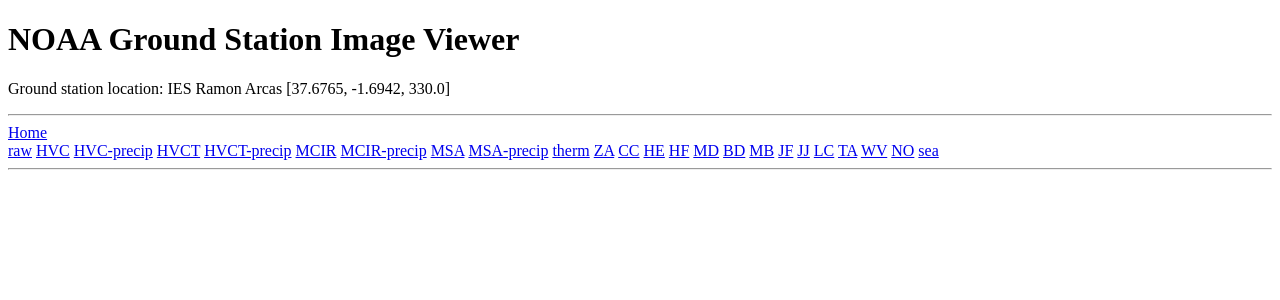
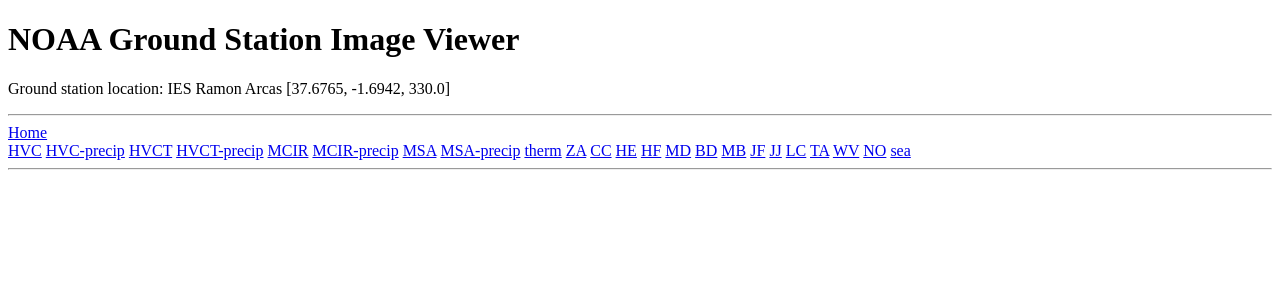
Before and after one commit to ARF20NET/satimgview, a PHP site: page /index.php in a window 1280 px wide. Shown: the top 300 px of the page. Run offline with PHP 8.4, Linux system fonts and the light colour scheme.

Commit message:
Remove raw tab

```diff
--- a/index.php
+++ b/index.php
@@ -24,7 +24,7 @@ function array_search_partial($arr, $keyword) {
 }
 
 if (!isset($_GET["type"])) {
-	$_GET["type"] = "raw";
+	$_GET["type"] = "MCIR-precip";
 }
 
 check($_GET["type"]);
@@ -57,7 +57,6 @@ $type = $_GET['type'];
 		<p>Ground station location: IES Ramon Arcas [37.6765, -1.6942, 330.0]</p>
 		<hr>
 		<a class="home" href="/">Home</a><br>
-		<a class="text" href="?type=raw">raw</a>
 		<a class="text" href="?type=HVC">HVC</a>
 		<a class="text" href="?type=HVC-precip">HVC-precip</a>
 		<a class="text" href="?type=HVCT">HVCT</a>
```
